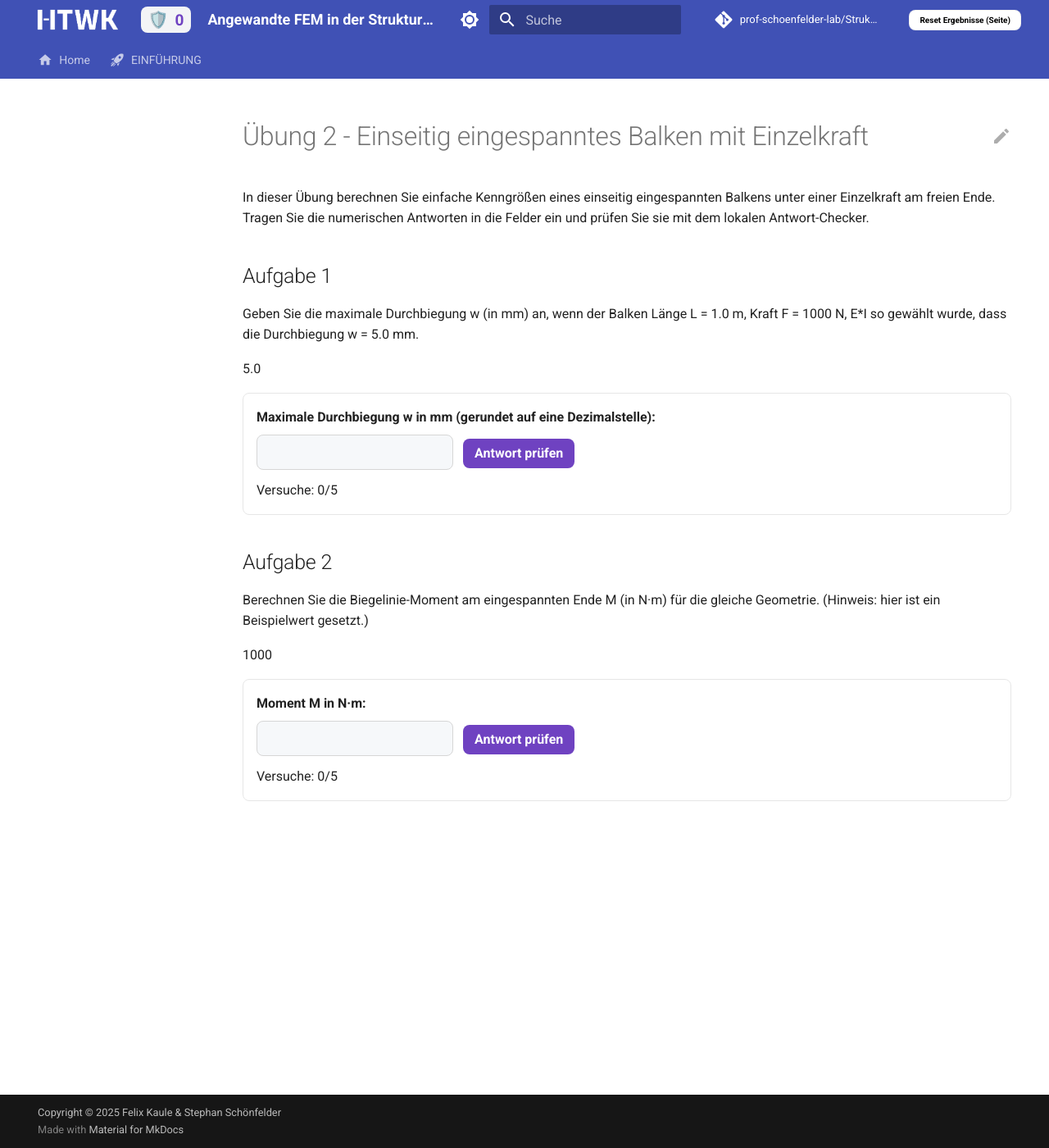
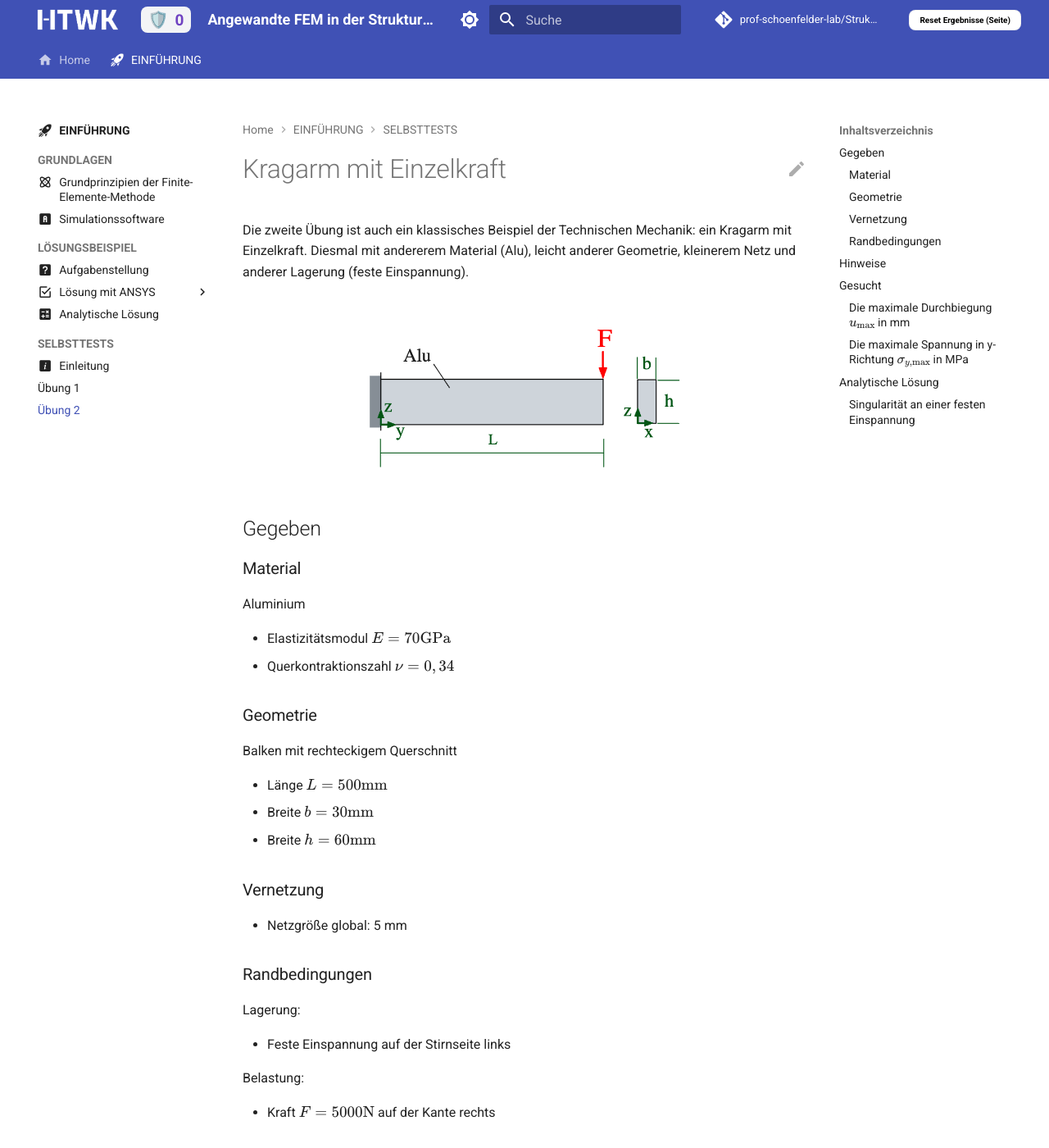
Before and after one commit to prof-schoenfelder-lab/Strukturmechanik, an MkDocs documentation site: the page built from docs/P1_Einfuehrung/03_Selbsttests/Uebung-2.md, in a window 1280 px wide and 1400 px high. Shown: the whole window at 82% size. Built offline with MkDocs 1.6.1 and Material for MkDocs 9.7.7, drawn with Linux system fonts in a browser that asks for light colours; comment, search, counter and statistics services are not loaded; some of the changed text lies outside the part shown.

Commit message:
Uebung2 weiter

```diff
--- a/docs/P1_Einfuehrung/03_Selbsttests/Uebung-2.md
+++ b/docs/P1_Einfuehrung/03_Selbsttests/Uebung-2.md
@@ -1,27 +1,109 @@
 ---
-title: Übung 2 - Einseitig eingespanntes Balken mit Einzelkraft
 hide:
-  - toc
 ---
 
-# Übung 2 - Einseitig eingespanntes Balken mit Einzelkraft
+# Kragarm mit Einzelkraft
 
-In dieser Übung berechnen Sie einfache Kenngrößen eines einseitig eingespannten Balkens unter einer Einzelkraft am freien Ende. Tragen Sie die numerischen Antworten in die Felder ein und prüfen Sie sie mit dem lokalen Antwort-Checker.
+Die zweite Übung ist auch ein klassisches Beispiel der Technischen Mechanik: ein Kragarm mit Einzelkraft. Diesmal mit andererem Material (Alu), leicht anderer Geometrie, kleinerem Netz und anderer Lagerung (feste Einspannung).
 
-## Aufgabe 1
+<figure style="text-align:center;">
+  <img src="../images/Uebung-02.png" alt="Kragarm mit Einzelkraft" width="400" class="no-lightbox">
+</figure>
 
-Geben Sie die maximale Durchbiegung w (in mm) an, wenn der Balken Länge L = 1.0 m, Kraft F = 1000 N, E*I so gewählt wurde, dass die Durchbiegung w = 5.0 mm.
+## Gegeben
 
-5.0
-<div class="numeric-question" data-answer="5.0" data-tolerance="0.1" data-points="5" data-attempts="5" data-hints="Erinnere dich an die Formel für Durchbiegung am freien Ende eines einseitig eingespannten Balkens|Einheiten beachten (mm vs m)">
-  <p>Maximale Durchbiegung w in mm (gerundet auf eine Dezimalstelle):</p>
+### Material
+
+Aluminium
+
+- Elastizitätsmodul $E=70 \mathrm{GPa}$
+- Querkontraktionszahl $\nu=0,34$
+
+### Geometrie
+
+Balken mit rechteckigem Querschnitt
+
+- Länge $L=500 \mathrm{mm}$
+- Breite $b=30 \mathrm{mm}$
+- Breite $h=60 \mathrm{mm}$
+
+### Vernetzung
+
+- Netzgröße global: 5 mm
+
+### Randbedingungen
+
+Lagerung:
+
+- Feste Einspannung auf der Stirnseite links
+
+Belastung:
+
+- Kraft $F=5000 \mathrm{N}$ auf der Kante rechts
+
+## Hinweise
+
+<div class="steps" markdown="1">
+
+  <div class="step">
+    <p class="step-title" role="heading" aria-level="2">Neue Analyse anlegen</p>
+    <p>Im Workbench Projektmenü <code>Doppelklick</code> auf <code>Static Structural</code> und anschließend in <code>Übung 2</code> umbennen.</p>
+  </div>
+
+  <div class="step">
+    <p class="step-title" role="heading" aria-level="2">Lagerung: Feste Einspannung</p>
+    <p>Bei einer festen Einspannung werden alle Freiheitsgrade auf der Stirnseite (Fläche) links untedrückt.</p>
+    !!! success
+
+        Test
+  </div>
+
 </div>
 
-## Aufgabe 2
+## Gesucht
 
-Berechnen Sie die Biegelinie-Moment am eingespannten Ende M (in N·m) für die gleiche Geometrie. (Hinweis: hier ist ein Beispielwert gesetzt.)
+### Die maximale Durchbiegung $u_{\max }$ in mm
 
-1000
-<div class="numeric-question" data-answer="1000" data-tolerance="5" data-points="5" data-attempts="5" data-hints="M = F * L für diese einfache Aufgabe|Achte auf Newton-Meter" >
-  <p>Moment M in N·m:</p>
+<div class="numeric-question" data-answer="3.3462" data-tolerance="0.1" data-points="5" data-attempts="5"  data-hints="Material definiert und zugeordnet? Einheit auf mm gewechselt? Kraft auf Kante in z-Richtung?">
 </div>
+
+### Die maximale Spannung in y-Richtung $\sigma_{y, \max }$ in MPa
+
+<div class="numeric-question" data-answer="142.47" data-tolerance="0.5" data-points="5" data-attempts="5"  data-hints="Material definiert und zugeordnet? Einheit auf mm gewechselt? Kraft auf Kante in z-Richtung?">
+</div>
+
+## Analytische Lösung
+
+Vergleichen wir den Spannungswert mit der analytischen Lösung. Dafür brauchen wir das maximale Moment:
+
+$$
+M_{M a x}=F L=3000 \mathrm{~N} \cdot 500  \mathrm{~mm}=1.500.000\,\mathrm{Nmm}
+$$
+
+Das Flächenträgheitsmoment ergibt sich wieder aus:
+
+$$
+I=\frac{b h^3}{12}=\frac{30 \mathrm{~mm}(60 \mathrm{~mm})^3}{12}=540.000 \mathrm{~mm}^4
+$$
+
+$$
+\sigma_{\max }=M_{M a x} \frac{\frac{h}{2}}{I}=1.500.000\,\mathrm{Nmm} \frac{(60 \mathrm{~mm}) / 2}{540.000 \mathrm{~mm}^4}=83{,}3\,\mathrm{MPa}
+$$
+
+
+!!! failure
+
+    Scheinbar gibt es eine sehr große Abweichung zur analytischen Lösung. Den Grund dafür schauen wir uns jetzt an.
+
+### Singularität an einer festen Einspannung
+
+Auf der Stirnseite werden durch den `Fixed Support` (oder `Displacement` mit x=0,y=0 & z=0) alle Verformungen unterdrückt. Normalerweise würden sich in diesem Bereich der Querschnitt auf Grund der Querkontraktion verformen:
+
+<figure style="text-align:center;">
+  <img src="../images/FesteEinspannungsProblem.png" alt="Kragarm mit Einzelkraft" width="500" class="no-lightbox">
+</figure>
+
+Durch die `sprunghafte Änderung der Randbedingung an den Ecken` entsteht dort eine `Singularität`. Dies tritt ebenfalls bei `Punktlasten` auf. Die Spannung an der Singularität steigt mit immer kleinere Netzgröße immer weiter an:
+
+
+<iframe title="Maximale Spannung bei unterschiedlicher Netzgröße" aria-label="Liniendiagramm" id="datawrapper-chart-2WMO0" src="https://datawrapper.dwcdn.net/2WMO0/1/" scrolling="no" frameborder="0" style="width: 0; min-width: 100% !important; border: none;" height="400" data-external="1"></iframe><script type="text/javascript">window.addEventListener("message",function(a){if(void 0!==a.data["datawrapper-height"]){var e=document.querySelectorAll("iframe");for(var t in a.data["datawrapper-height"])for(var r,i=0;r=e[i];i++)if(r.contentWindow===a.source){var d=a.data["datawrapper-height"][t]+"px";r.style.height=d}}});</script>
--- a/mkdocs.yml
+++ b/mkdocs.yml
@@ -113,3 +113,4 @@ nav:
       - SELBSTTESTS:
           - Einleitung: P1_Einfuehrung/03_Selbsttests/Einleitung.md
           - Übung 1: P1_Einfuehrung/03_Selbsttests/Uebung-1.md
+          - Übung 2: P1_Einfuehrung/03_Selbsttests/Uebung-2.md
```
Also changed, not shown: docs/P1_Einfuehrung/03_Selbsttests/Einleitung.md (+1 -1 lines), docs/P1_Einfuehrung/03_Selbsttests/Uebung-1.md (+1 -2 lines), docs/P1_Einfuehrung/03_Selbsttests/images/FesteEinspannungsProblem.png (added), docs/P1_Einfuehrung/03_Selbsttests/images/Uebung-01.png, docs/P1_Einfuehrung/03_Selbsttests/images/Uebung-02.png (added), 2 other files.
